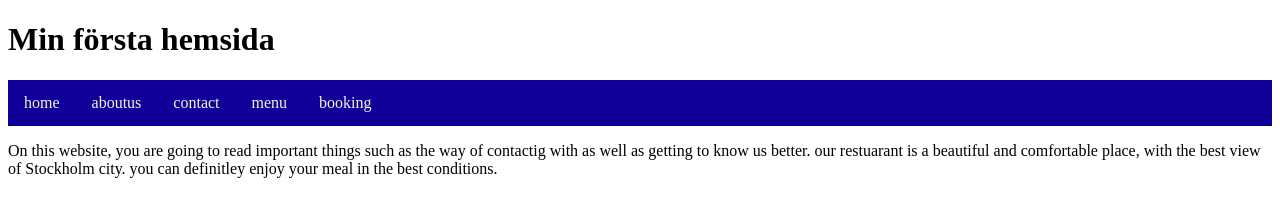
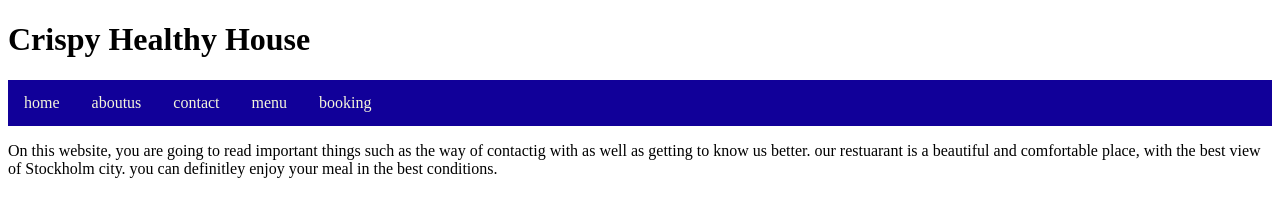
Before and after one commit to Kazhal-IR/realmeny, a plain HTML site: page aboutus.html in a window 1280 px wide. Drawn offline with Linux system fonts and the light colour scheme.

Commit message:
Update aboutus.html

```diff
--- a/aboutus.html
+++ b/aboutus.html
@@ -9,7 +9,7 @@
 <!--wrapper börjar-->
     <div class="wrapper">
     <header class="header">
-        <h1>Min första hemsida</h1>
+        <h1>Crispy Healthy House</h1>
     </header>
     <header class="mainmenu">
         <ul>
```
